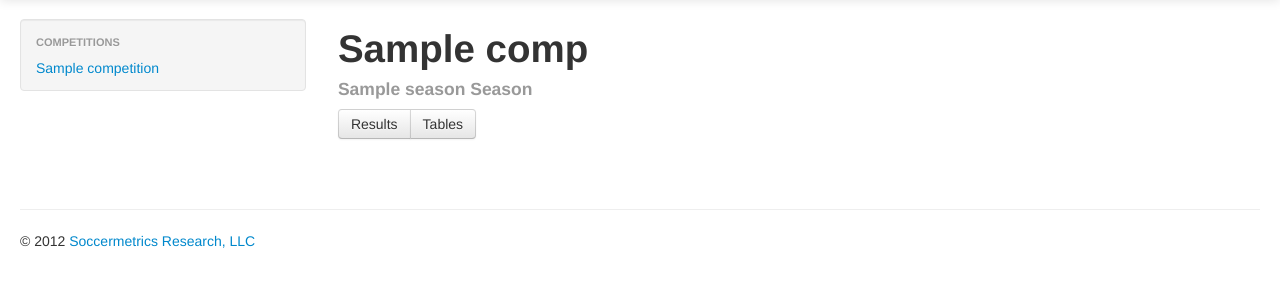
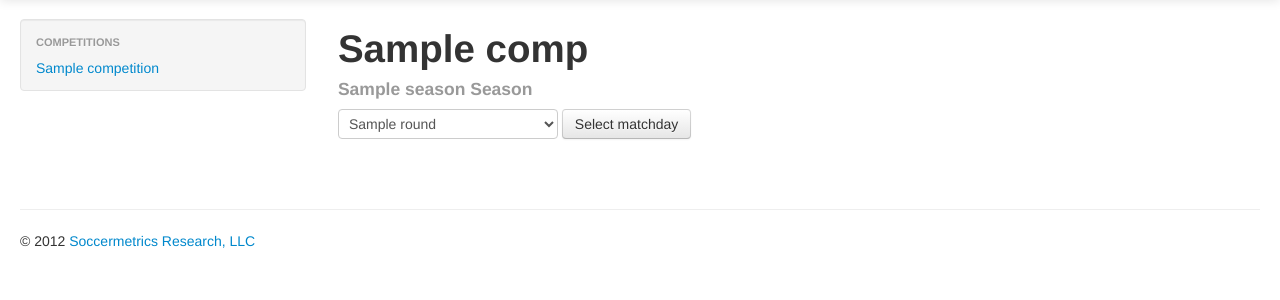
Before and after one commit to soccermetrics/match-result-app, a Flask app: template resultapp/resultapp/templates/competition.html in a window 1280 px wide. Shown: the part 41-341 px from the top of the page. Run offline with Flask 2, Linux system fonts and the light colour scheme; the template is opened without the code that fills it: most values are stand-ins (such as "Sample title", 1, 10 or a date in 2020); parts of the project's set-up code (start-up, migrations or seed data) failed here and were passed over; some libraries are stand-ins or nearby versions.

Commit message:
replace results/tables navbar with matchday dropdown box

```diff
--- a/resultapp/resultapp/templates/competition.html
+++ b/resultapp/resultapp/templates/competition.html
@@ -1,14 +1,25 @@
 {% extends 'home.html' %}
 
 {% block main %}
+{% block navbar %}
 <h1>{{ comp.name }}</h1>
-<ul class="nav">
+<h4 class="muted">{{ season.name }} Season</h4>
+{# <ul class="nav">
     <li><h4 class="muted">{{ season.name }} Season</h4></li>
     <div class="btn-group">
     <a href="{{ url_for('show_results',compID=comp.ID,seasonID=season.ID) }}" class="btn">Results</a>
     <a href="{{ url_for('show_tables',compID=comp.ID,seasonID=season.ID) }}" class="btn">Tables</a>
     </div>
-</ul>
+</ul> #}
+<form class="form-inline" action="{{ url_for('show_results',compID=comp.ID,seasonID=season.ID) }}" method=post>
+    <select id="comp-matchday" name="roundID">
+        {% for round in rounds %}
+            <option value="{{ round.ID }}">{{ round.name }}</option>
+        {% endfor %}
+    </select>
+    <button type="select" class="btn">Select matchday</button>
+</form>
+{% endblock navbar %}
 {% block content %}
 {% endblock content %}
 {% endblock main %}
```
